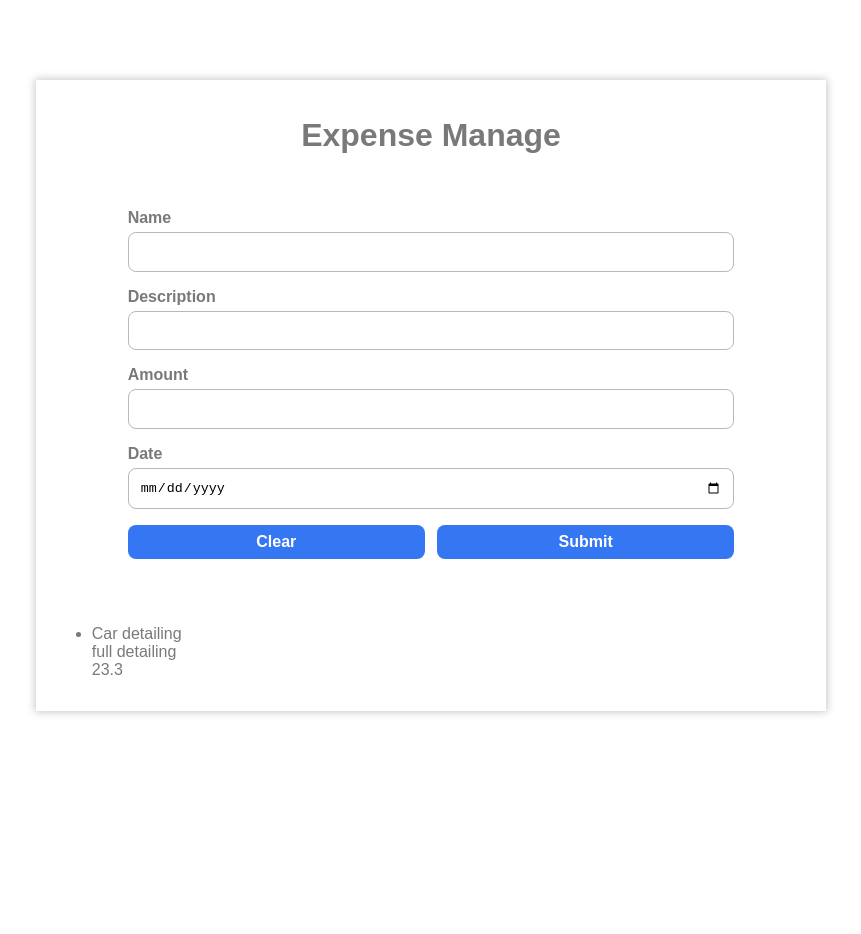
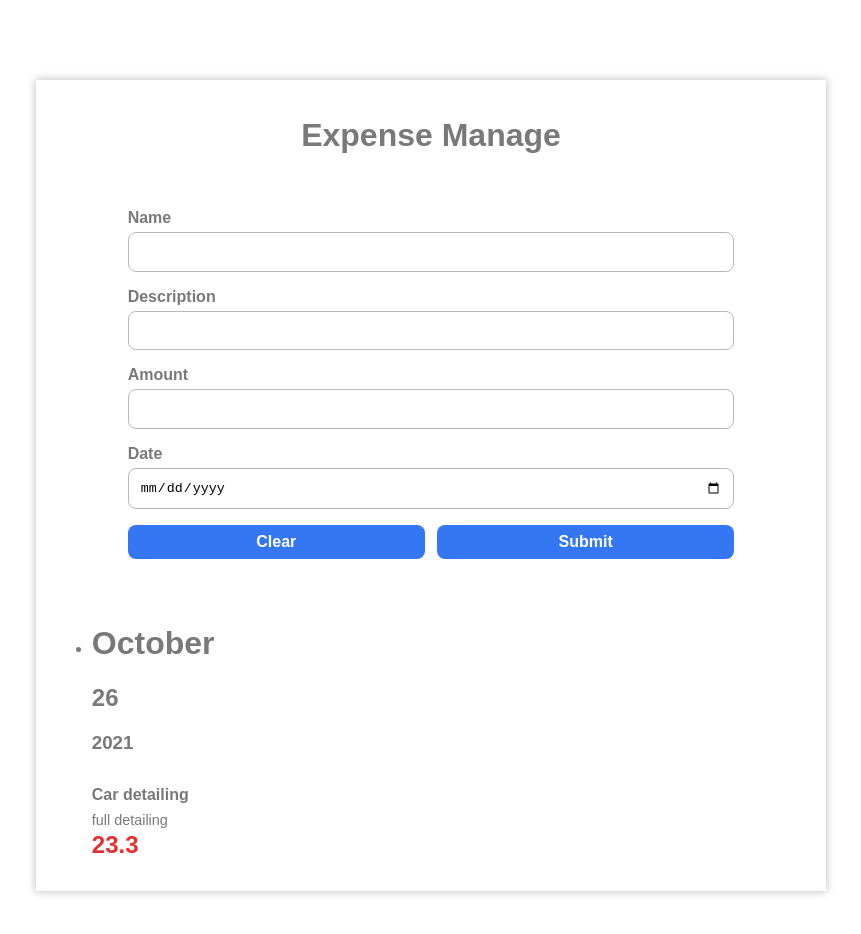
Before and after one commit to mannidev/expense-manager-demo, a React (Create React App) app: page / in a window 1280 px wide. Shown: the top 934 px of the page, without its empty margins (209-1070 px from the left). Before the commit the page ends 800 px from the top, so only its background shows below. Built offline with nearby package versions, Linux system fonts and the light colour scheme.

Commit message:
4 files modified, 4 added

```diff
--- a/src/components/expense-date/ExpenseDate.js
+++ b/src/components/expense-date/ExpenseDate.js
@@ -1,7 +1,18 @@
 import React from 'react';
+import './expense-date';
 
 function ExpenseDate(props) {
-  return <div></div>;
+  const date = new Date(props.date);
+  const day = date.getDate();
+  const month = date.toLocaleString('default', { month: 'long' });
+  const year = date.getFullYear();
+  return (
+    <div className="expense-date">
+      <h1>{month}</h1>
+      <h2>{day}</h2>
+      <h3>{year}</h3>
+    </div>
+  );
 }
 
 export default ExpenseDate;
--- a/src/components/expense-date/expense-date.css
+++ b/src/components/expense-date/expense-date.css
@@ -0,0 +1,24 @@
+h1,
+h2,
+h3 {
+  margin: 0;
+}
+
+.expense-date {
+  display: inline-block;
+  text-align: center;
+}
+
+.expense-date h1 {
+  font-size: 1rem;
+  color: #bbaaf89a;
+}
+
+.expense-date h2 {
+  color: #7f5ff39a;
+}
+
+.expense-date h3 {
+  font-size: 1rem;
+  color: #bbaaf89a;
+}
--- /dev/null
+++ b/src/components/expense-item-amount/ExpenseItemAmount.js
@@ -0,0 +1,8 @@
+import React from 'react';
+import './expense-item-amount.css';
+
+function ExpenseItemAmount (props) {
+  return <div className="expense-item-amount">{props.amount}</div>;
+}
+
+export default ExpenseItemAmount;
--- /dev/null
+++ b/src/components/expense-item-amount/expense-item-amount.css
@@ -0,0 +1,7 @@
+
+.expense-item-amount {
+  font-weight: bold;
+  font-size: 1.5rem;
+  align-self: center;
+  color: rgb(230, 48, 48);
+}
--- /dev/null
+++ b/src/components/expense-item-detail/ExpenseItemDetail.js
@@ -0,0 +1,13 @@
+import React from 'react';
+import './expense-item-detail.css';
+
+function ExpenseItemDetail(props) {
+  return (
+    <div className="expense-item-detail">
+      <h1>{props.name}</h1>
+      <p>{props.description}</p>
+    </div>
+  );
+}
+
+export default ExpenseItemDetail;
--- /dev/null
+++ b/src/components/expense-item-detail/expense-item-detail.css
@@ -0,0 +1,16 @@
+.expense-item-detail {
+  width: 60%;
+  padding: 0.2rem 0;
+}
+
+.expense-item-detail h1 {
+  font-size: 1rem;
+  margin-bottom: 0.5rem;
+  padding: 0;
+}
+
+.expense-item-detail p {
+  font-size: 0.9rem;
+  margin: 0;
+  padding: 0;
+}
--- a/src/components/expenses-list-view/ExpensesListView.js
+++ b/src/components/expenses-list-view/ExpensesListView.js
@@ -1,17 +1,26 @@
 import React from 'react';
 import './expenses-list-view';
 
-import ExpenseDate from '.\./expense-date/ExpenseDate';
+import ExpenseDate from '../expense-date/ExpenseDate';
+import ExpenseItemDetail from '../expense-item-detail/ExpenseItemDetail';
+import ExpenseItemAmount from '../expense-item-amount/ExpenseItemAmount';
 
 function ExpensesListView(props) {
+  const placeHolder = () => (
+    <div>
+      <h1>No data to display</h1>
+    </div>
+  );
+
+  if (!props.data.length) return placeHolder();
+
   return (
     <ul className="expense-list">
       {props.data.map((item) => (
         <li key={item.id} className="expense-list-item">
           <ExpenseDate date={item.date} />
-          <div>{item.name}</div>
-          <div>{item.description}</div>
-          <div>{item.amount}</div>
+          <ExpenseItemDetail name={item.name} description={item.description} />
+          <ExpenseItemAmount amount={item.amount} />
         </li>
       ))}
     </ul>
--- a/src/components/expenses-list-view/expenses-list-view.css
+++ b/src/components/expenses-list-view/expenses-list-view.css
@@ -1,4 +1,5 @@
 .expense-list {
+  box-sizing: border-box;
   list-style: none;
   display: block;
   width: 80%;
@@ -7,8 +8,10 @@
 }
 
 .expense-list-item {
-  border: 2px solid rgb(15, 75, 185);
-  padding: 1rem;
+  border-bottom: 1px solid #0f4ab957;
+  margin-bottom: 10px;
+  padding: 0 .5rem .5rem .5rem;
   display: flex;
+  flex: 1 0 0;
   justify-content: space-between;
 }
```
